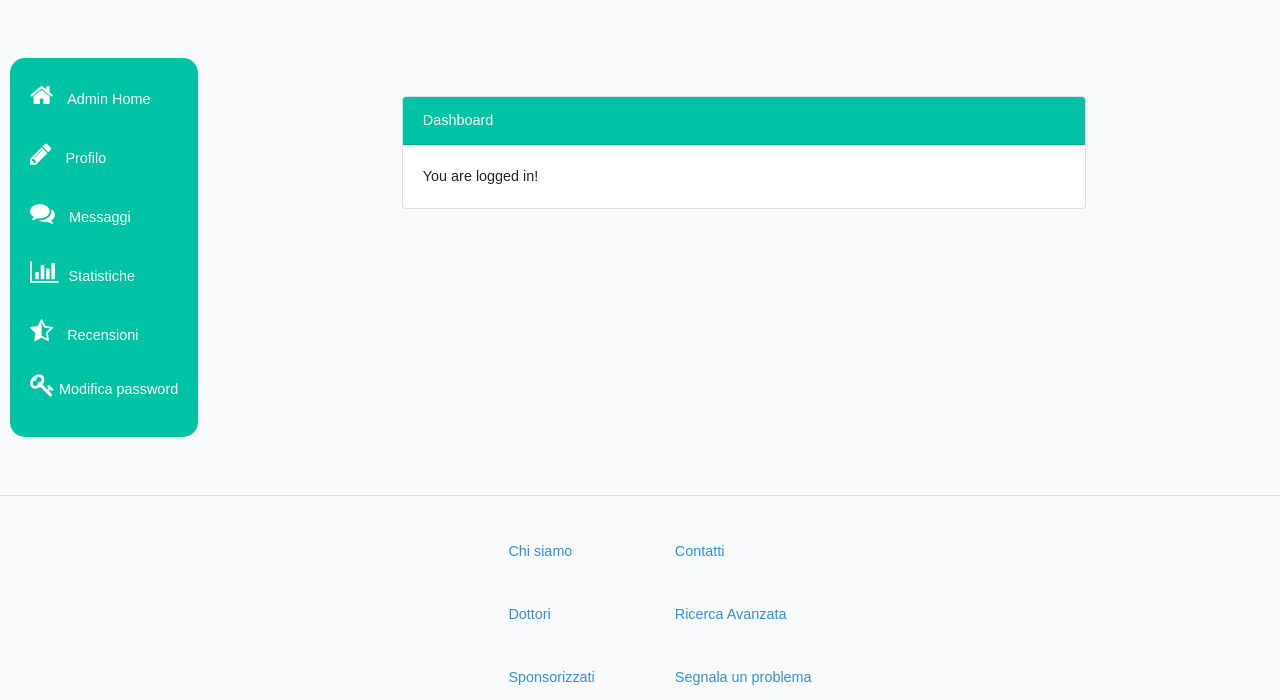
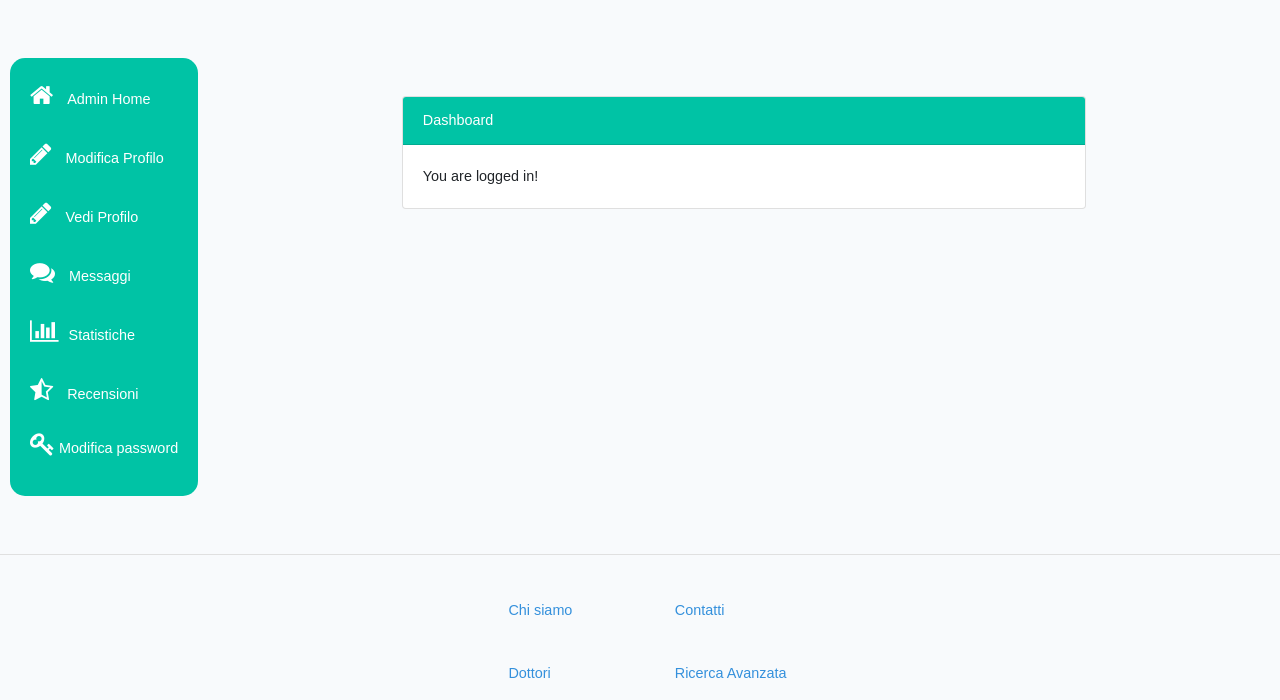
Before and after one commit to Iruiasaro/BDoctors, a Laravel app: page /admin/home in a window 1280 px wide. Shown: the part 79-779 px from the top of the page. Run offline with Laravel 8, Linux system fonts and the light colour scheme; a user stored in the database is signed in; data comes from the database, SQL or seed files in the repository.

Commit message:
Added view show

```diff
--- a/resources/views/components/dashboard.blade.php
+++ b/resources/views/components/dashboard.blade.php
@@ -4,7 +4,10 @@
             <a href="{{route('admin.home')}}"> <i class="fa fa-home" aria-hidden="true"></i> <span class="text-dashboard"> Admin Home </span></a>
         </li>
         <li class="pt-3">
-            <a href="{{route('admin.edit',Auth::user()->id)}}"><i class="fa fa-pencil" aria-hidden="true"></i> <span class="text-dashboard"> Profilo </span> </a>
+            <a href="{{route('admin.edit',Auth::user()->id)}}"><i class="fa fa-pencil" aria-hidden="true"></i> <span class="text-dashboard">Modifica Profilo </span> </a>
+        </li>
+         <li class="pt-3">
+            <a href="{{route('doctor.show',Auth::user()->id)}}"><i class="fa fa-pencil" aria-hidden="true"></i> <span class="text-dashboard">Vedi Profilo </span> </a>
         </li>
         <li class="pt-3">
             <a href="{{route('admin.messages',Auth::user()->id)}}"> <i class="fa fa-comments" aria-hidden="true"></i> <span class="text-dashboard"> Messaggi </span> </a>
--- a/resources/views/welcome.blade.php
+++ b/resources/views/welcome.blade.php
@@ -42,7 +42,7 @@
             <div class="card-body">
                 <h5 class="card-title">{{$doctor->name}}</h5>
                 <p class="card-text">Lorem ipsum dolor sit, amet consectetur adipisicing elit. Praesentium deserunt nobis iure quasi debitis magnam.</p>
-                <a href="#" class="btn btn-primary" style="width:100%">Prenota</a>
+                <a href="{{route('doctor.show',$doctor->id)}} " class="btn btn-primary" style="width:100%">Visualizza Profilo</a>
             </div>
         </div>
         @endforeach
```
Also changed, not shown: resources/views/doctor/show.blade.php (+18 -1 lines).
